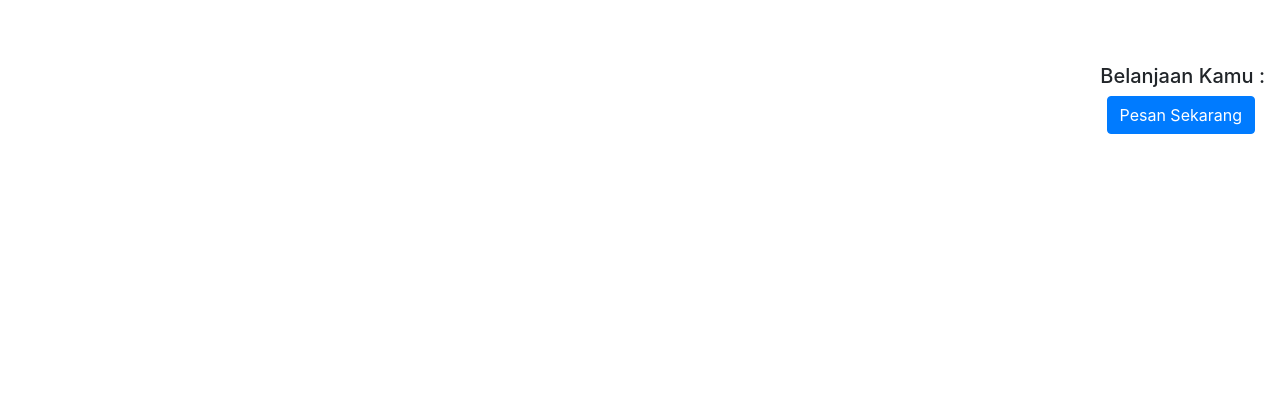
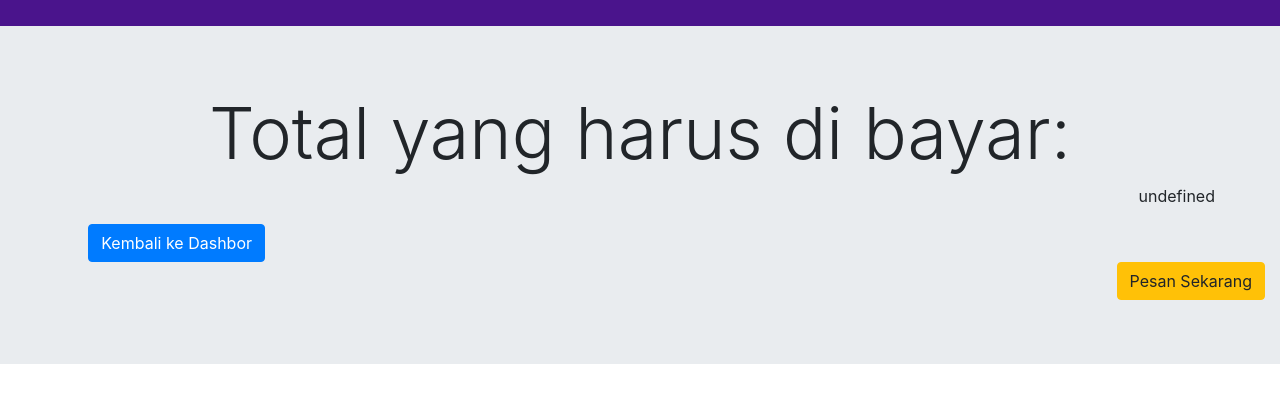
Before and after one commit to praditya19/Food, a React (Create React App) app: page /payment in a window 1280 px wide. Shown: the top 402 px of the page. Built offline with nearby package versions, Linux system fonts and the light colour scheme.

Commit message:
Membuat payment, sessionStorage

```diff
--- a/src/containers/Dashbor/dashbor.js
+++ b/src/containers/Dashbor/dashbor.js
@@ -1,9 +1,9 @@
 import React, { Component } from "react";
 import Header from "../../components/header";
 import Counter from "../../components/counter";
-import { Row, Col, Jumbotron, Container, Button } from "reactstrap";
+import { Row, Col, Jumbotron, Button } from "reactstrap";
 import { Link } from "react-router-dom";
-import Payment from "../payment/payment";
+
 class Dashbor extends Component {
   state = {
     makanan: [
@@ -80,6 +80,7 @@ class Dashbor extends Component {
     this.setState({
       total: this.state.total + harga
     });
+    sessionStorage.total = this.state.total + harga;
   };
   kurangTotalHarga = harga => {
     this.setState({
@@ -106,7 +107,22 @@ class Dashbor extends Component {
             </Col>
           ))}
         </Row>
-        <Payment total={this.state.total} />
+        <Jumbotron>
+          <div style={{ textAlign: "right" }}>
+            <p style={{ marginRight: "25px" }}>Total Belanja:</p>
+
+            <p style={{ marginRight: "50px" }}>{this.state.total}</p>
+
+            <Button
+              style={{ marginRight: "20px" }}
+              tag={Link}
+              to="/payment"
+              color="primary"
+            >
+              Checkout
+            </Button>
+          </div>
+        </Jumbotron>
       </div>
     );
   }
--- a/src/containers/payment/payment.js
+++ b/src/containers/payment/payment.js
@@ -1,36 +1,34 @@
 import React, { Component } from "react";
 import { Jumbotron, Container, Button } from "reactstrap";
+import Header from "../../components/header";
 import { Link } from "react-router-dom";
+export default class Payment extends Component {
+  componentDidMount() {
+    var x = sessionStorage.total;
+    document.getElementById("totalHarga").innerHTML = x;
+  }
 
-export default class Payment extends Component {
-  state = {
-    total: ""
-  };
-
-  tryState = () => {
-    this.setState({
-      total: this.props.total
-    });
-    console.log(this.state.total);
-  };
   render() {
     return (
       <div>
-        <Jumbotron style={{ backgroundColor: "white" }} fluid>
+        <Header name="payment" />
+        <Jumbotron fluid>
           <Container fluid>
             <div style={{ textAlign: "right" }}>
-              <h5>Belanjaan Kamu :</h5>
-              <h2 style={{ marginRight: "60px" }}>{this.props.total}</h2>
+              <h1 style={{ textAlign: "center" }} className="display-3">
+                Total yang harus di bayar:
+              </h1>
+              <p style={{ marginRight: "50px" }} id="totalHarga" />
+              <Button
+                style={{ marginRight: "1000px" }}
+                tag={Link}
+                to="/dashbor"
+                color="primary"
+              >
+                Kembali ke Dashbor
+              </Button>
 
-              <Button
-                onClick={this.tryState}
-                style={{ marginRight: "10px" }}
-                color="primary"
-                tag={Link}
-                to="/payment"
-              >
-                Pesan Sekarang
-              </Button>
+              <Button className="btn btn-warning">Pesan Sekarang</Button>
             </div>
           </Container>
         </Jumbotron>
```
